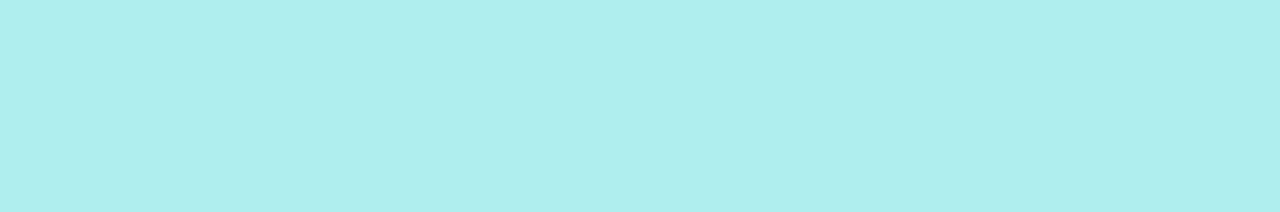
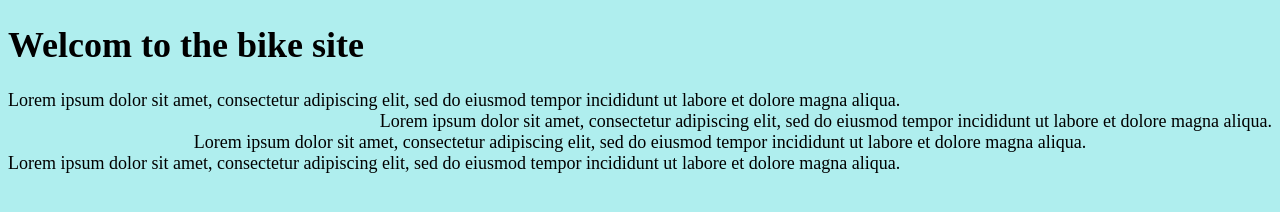
Before and after one commit to azmbello/gitOne, a plain HTML site: page index.html in a window 1280 px wide. Drawn offline with Linux system fonts and the light colour scheme.

Commit message:
new design

```diff
--- a/index.html
+++ b/index.html
@@ -8,6 +8,22 @@
     <title>git second commit</title>
 </head>
 <body>
-
+    <h1>Welcom to the bike site</h1>
+    <div align="left">
+        Lorem ipsum dolor sit amet, consectetur adipiscing elit, sed do eiusmod tempor incididunt ut
+        labore et dolore magna aliqua.
+      </div>
+      <div align="right">
+        Lorem ipsum dolor sit amet, consectetur adipiscing elit, sed do eiusmod tempor incididunt ut
+        labore et dolore magna aliqua.
+      </div>
+      <div align="center">
+        Lorem ipsum dolor sit amet, consectetur adipiscing elit, sed do eiusmod tempor incididunt ut
+        labore et dolore magna aliqua.
+      </div>
+      <div align="justify">
+        Lorem ipsum dolor sit amet, consectetur adipiscing elit, sed do eiusmod tempor incididunt ut
+        labore et dolore magna aliqua.
+      </div>
 </body>
 </html>
```
